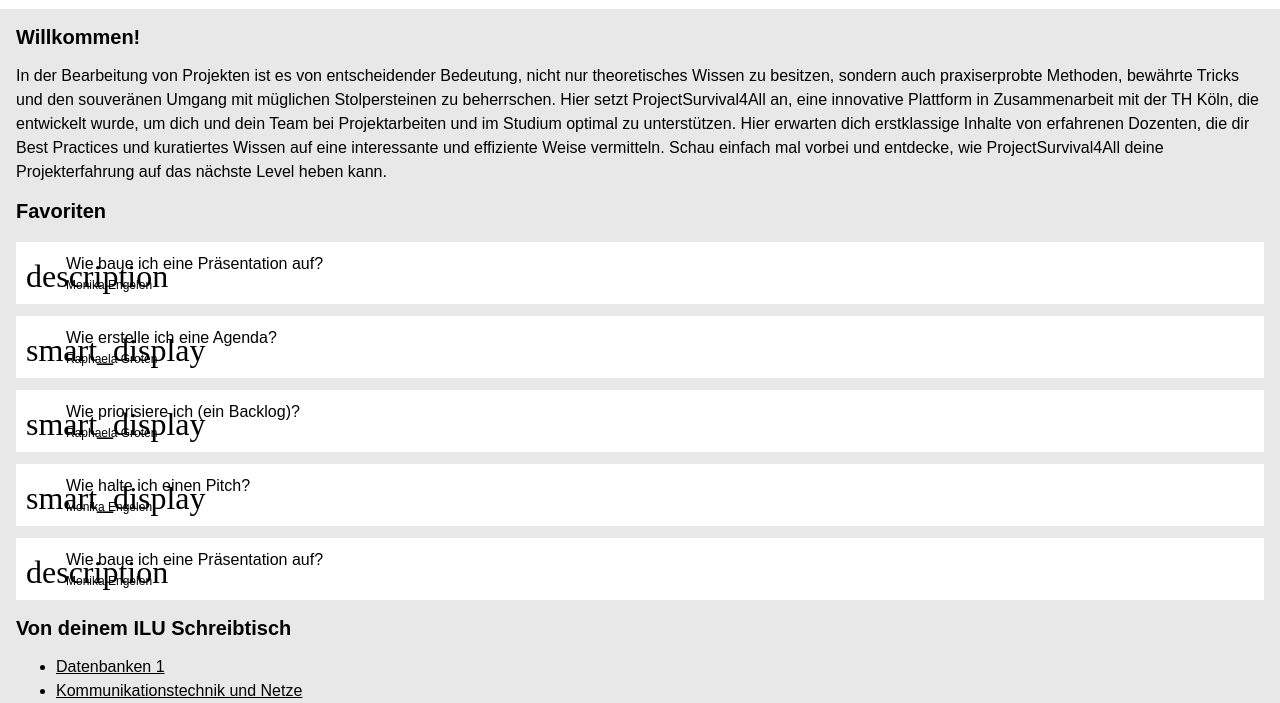
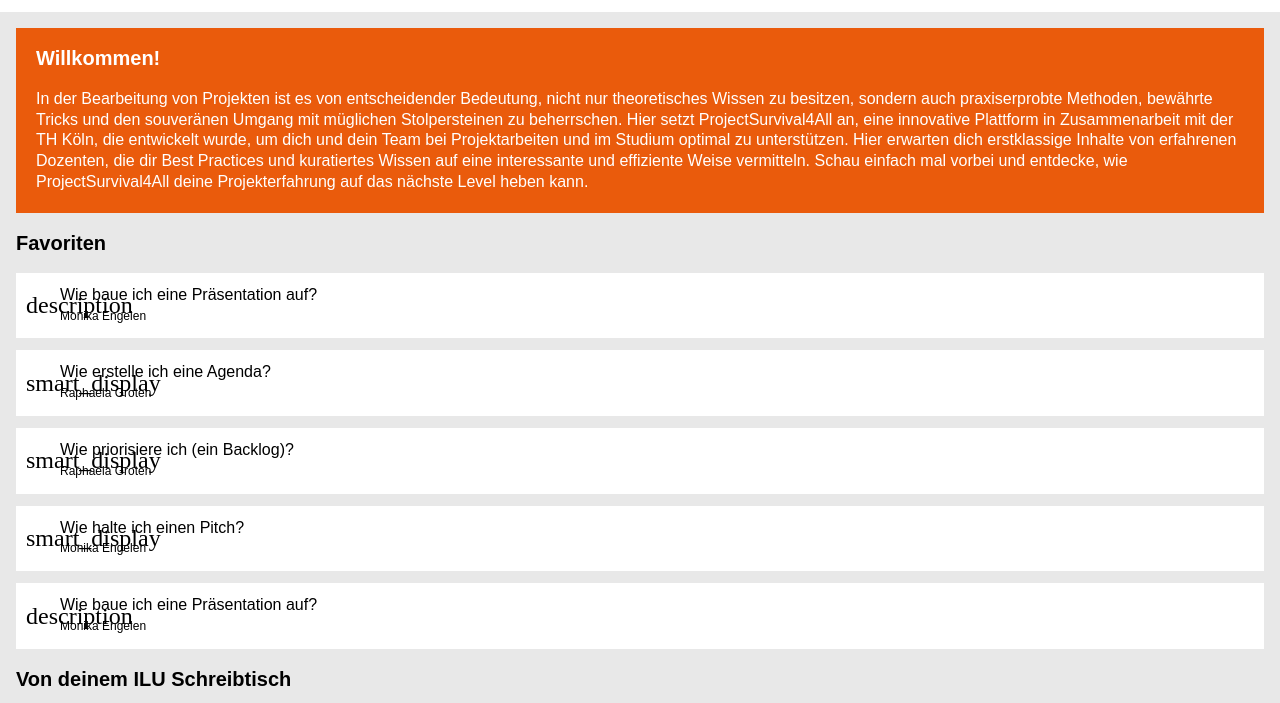
Before and after one commit to mi-classroom/fd-html-und-css-apepeoglu, a plain HTML site: page index.html in a window 1280 px wide. Shown: the part 81-784 px from the top of the page. Drawn offline with Linux system fonts and the light colour scheme; a web font is replaced by a local one.

Commit message:
Übung 2 - Schreibtisch fertig gestylt

```diff
--- a/assets/styles/base.css
+++ b/assets/styles/base.css
@@ -1,23 +1,33 @@
-html, body{
-  margin:0;
+html,
+body {
+  margin: 0;
   background-color: var(--color-light);
   font-family: source-sans-3, Arial, sans-serif;
   font-weight: var(--fw-regular);
   font-size: var(--m);
+  list-style-type: none;
 }
 
-h2{
+h2 {
   font-size: var(--l);
+  font-weight: var(--fw-bold);
+  margin: var(--l) 0;
 }
 
-nav{
+nav {
   background-color: var(--color-lightest);
   padding: var(--s);
 
-  h1{
-    margin-top:0;
+  h1 {
+    margin-top: 0;
   }
 }
-main{
+
+main {
   margin: var(--m);
 }
+
+a {
+  color: black;
+  text-decoration: none;
+}
--- a/assets/styles/components.css
+++ b/assets/styles/components.css
@@ -1,24 +1,29 @@
+.welcome-banner{
+  background-color: var(--color-th-orange);
+  color: var(--color-lightest);
+  padding: var(--l);
+  margin-bottom: var(--l);
+  line-height: var(--lh-normal);
+
+  h2{
+    margin-top:0;
+  }
+}
+
 .card-list {
-  margin-top: var(--l);
-  padding: 0;
-  list-style-type: none;
-
   li {
     margin-bottom: var(--s);
-    padding: var(--xs);
+    padding: var(--s);
+    line-height: var(--lh-normal);
     background-color: white;
+    position: relative;
 
-    p{
-      margin-top: 0;
-      margin-left: var(--xxxl);
+    p, a{
+      margin-left: var(--xxl);
     }
 
     .subtext {
       font-size: var(--s);
     }
-
-    .has-icon{
-      position:relative;
-    }
   }
 }
--- a/assets/styles/icons.css
+++ b/assets/styles/icons.css
@@ -39,8 +39,11 @@
   vertical-align: bottom;
   white-space: nowrap;
   word-wrap: normal;
-  font-size: var(--xxl);
+  font-size: var(--xl);
   position: absolute;
+  top: 0;
+  left: var(--xs);
+  bottom: 0;
 }
 
 .icon--s {
--- a/assets/styles/reset.css
+++ b/assets/styles/reset.css
@@ -1,73 +1,48 @@
-/* Box sizing rules */
-*,
-*::before,
-*::after {
-  box-sizing: border-box;
+/* http://meyerweb.com/eric/tools/css/reset/
+   v2.0 | 20110126
+   License: none (public domain)
+*/
+
+html, body, div, span, applet, object, iframe,
+h1, h2, h3, h4, h5, h6, p, blockquote, pre,
+a, abbr, acronym, address, big, cite, code,
+del, dfn, em, img, ins, kbd, q, s, samp,
+small, strike, strong, sub, sup, tt, var,
+b, u, i, center,
+dl, dt, dd, ol, ul, li,
+fieldset, form, label, legend,
+table, caption, tbody, tfoot, thead, tr, th, td,
+article, aside, canvas, details, embed,
+figure, figcaption, footer, header, hgroup,
+menu, nav, output, ruby, section, summary,
+time, mark, audio, video {
+	margin: 0;
+	padding: 0;
+	border: 0;
+	font-size: 100%;
+	font: inherit;
+	vertical-align: baseline;
 }
-
-/* Prevent font size inflation */
-html {
-  -moz-text-size-adjust: none;
-  -webkit-text-size-adjust: none;
-  text-size-adjust: none;
+/* HTML5 display-role reset for older browsers */
+article, aside, details, figcaption, figure,
+footer, header, hgroup, menu, nav, section {
+	display: block;
 }
-
-/* Remove default margin in favour of better control in authored CSS */
-body, h1, h2, h3, h4, p,
-figure, blockquote, dl, dd {
-  margin-block-end: 0;
+body {
+	line-height: 1;
 }
-
-/* Remove list styles on ul, ol elements with a list role, which suggests default styling will be removed */
-ul[role='list'],
-ol[role='list'] {
-  list-style: none;
+ol, ul {
+	list-style: none;
 }
-
-/* Set core body defaults */
-body {
-  min-height: 100vh;
-  line-height: 1.5;
+blockquote, q {
+	quotes: none;
 }
-
-/* Set shorter line heights on headings and interactive elements */
-h1, h2, h3, h4,
-button, input, label {
-  line-height: 1.1;
+blockquote:before, blockquote:after,
+q:before, q:after {
+	content: '';
+	content: none;
 }
-
-/* Balance text wrapping on headings */
-h1, h2,
-h3, h4 {
-  text-wrap: balance;
+table {
+	border-collapse: collapse;
+	border-spacing: 0;
 }
-
-/* A elements that don't have a class get default styles */
-a:not([class]) {
-  text-decoration-skip-ink: auto;
-  color: currentColor;
-}
-
-/* Make images easier to work with */
-img,
-picture {
-  max-width: 100%;
-  display: block;
-}
-
-/* Inherit fonts for inputs and buttons */
-input, button,
-textarea, select {
-  font-family: inherit;
-  font-size: inherit;
-}
-
-/* Make sure textareas without a rows attribute are not tiny */
-textarea:not([rows]) {
-  min-height: 10em;
-}
-
-/* Anything that has been anchored to should have extra scroll margin */
-:target {
-  scroll-margin-block: 5ex;
-}
--- a/index.html
+++ b/index.html
@@ -70,14 +70,14 @@
         </section>
         <section>
             <h2>Von deinem ILU Schreibtisch</h2>
-            <ul>
-                <li><a href="#">Datenbanken 1</a></li>
-                <li><a href="#">Kommunikationstechnik und Netze</a></li>
-                <li><a href="#">Paradigmen der Programmierung</a></li>
-                <li><a href="#">Audiovisuelles Medienprojekt</a></li>
-                <li><a href="#">Grundlagen des Web</a></li>
-                <li><a href="#">Screendesign</a></li>
-                <li><a href="#">Datenbanken 1</a></li>
+            <ul class="card-list">
+                <li class="has-icon icon--folder"><a href="#">Datenbanken 1</a></li>
+                <li class="has-icon icon--folder"><a href="#">Kommunikationstechnik und Netze</a></li>
+                <li class="has-icon icon--folder"><a href="#">Paradigmen der Programmierung</a></li>
+                <li class="has-icon icon--folder"><a href="#">Audiovisuelles Medienprojekt</a></li>
+                <li class="has-icon icon--folder"><a href="#">Grundlagen des Web</a></li>
+                <li class="has-icon icon--folder"><a href="#">Screendesign</a></li>
+                <li class="has-icon icon--folder"><a href="#">Datenbanken 1</a></li>
             </ul>
         </section>
         <section>
```
